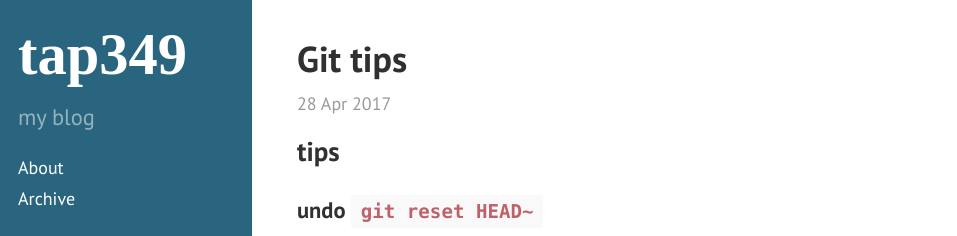
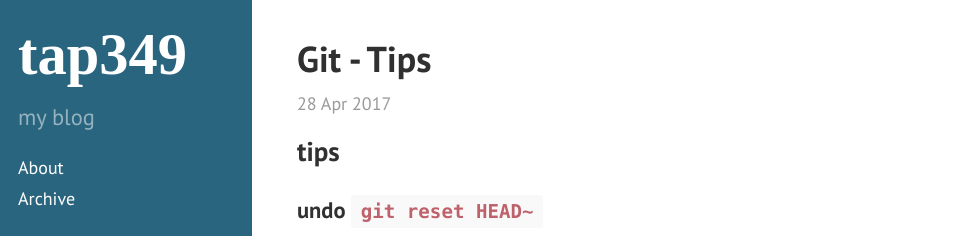
Before and after one commit to tap349/tap349.github.io, a Jekyll site: the page built from _posts/2017-04-29-git-tips.md, in a window 1280 px wide and 1088 px high. Shown: the top 236 px of the window, without its empty margins (0-957 px from the left). Built offline with Jekyll 4.4.1, drawn with Linux system fonts in a browser that asks for light colours.

Commit message:
update 2017-08-13_22:52:07

```diff
--- a/_posts/2017-04-29-git-tips.md
+++ b/_posts/2017-04-29-git-tips.md
@@ -1,6 +1,6 @@
 ---
 layout: post
-title: Git tips
+title: Git - Tips
 date: 2017-04-29 02:20:32 +0300
 access: public
 categories: [git]
```
Also changed, not shown: _posts/2017-04-04-postgresql-troubleshooting.md (+1 -1 lines).
